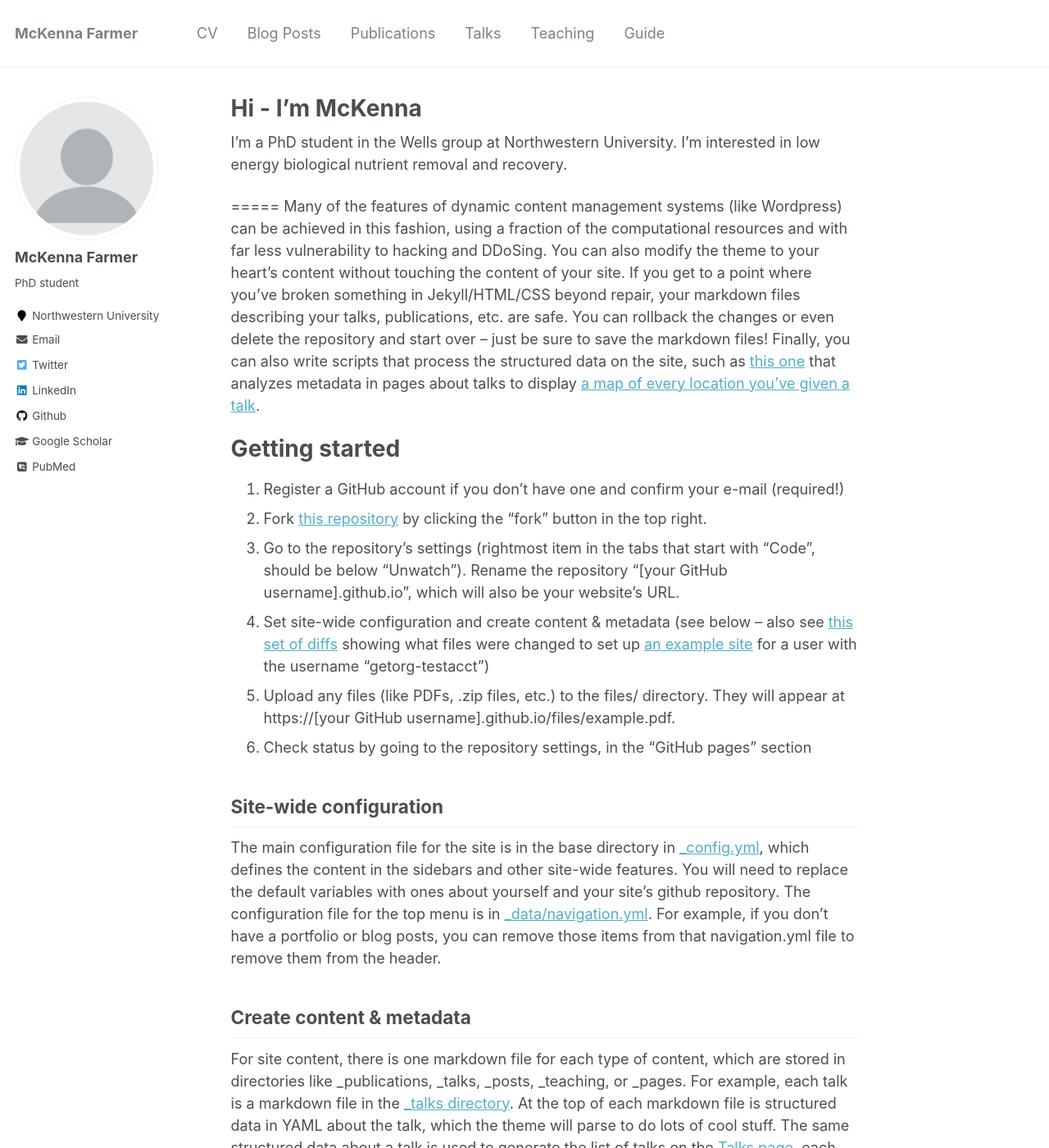
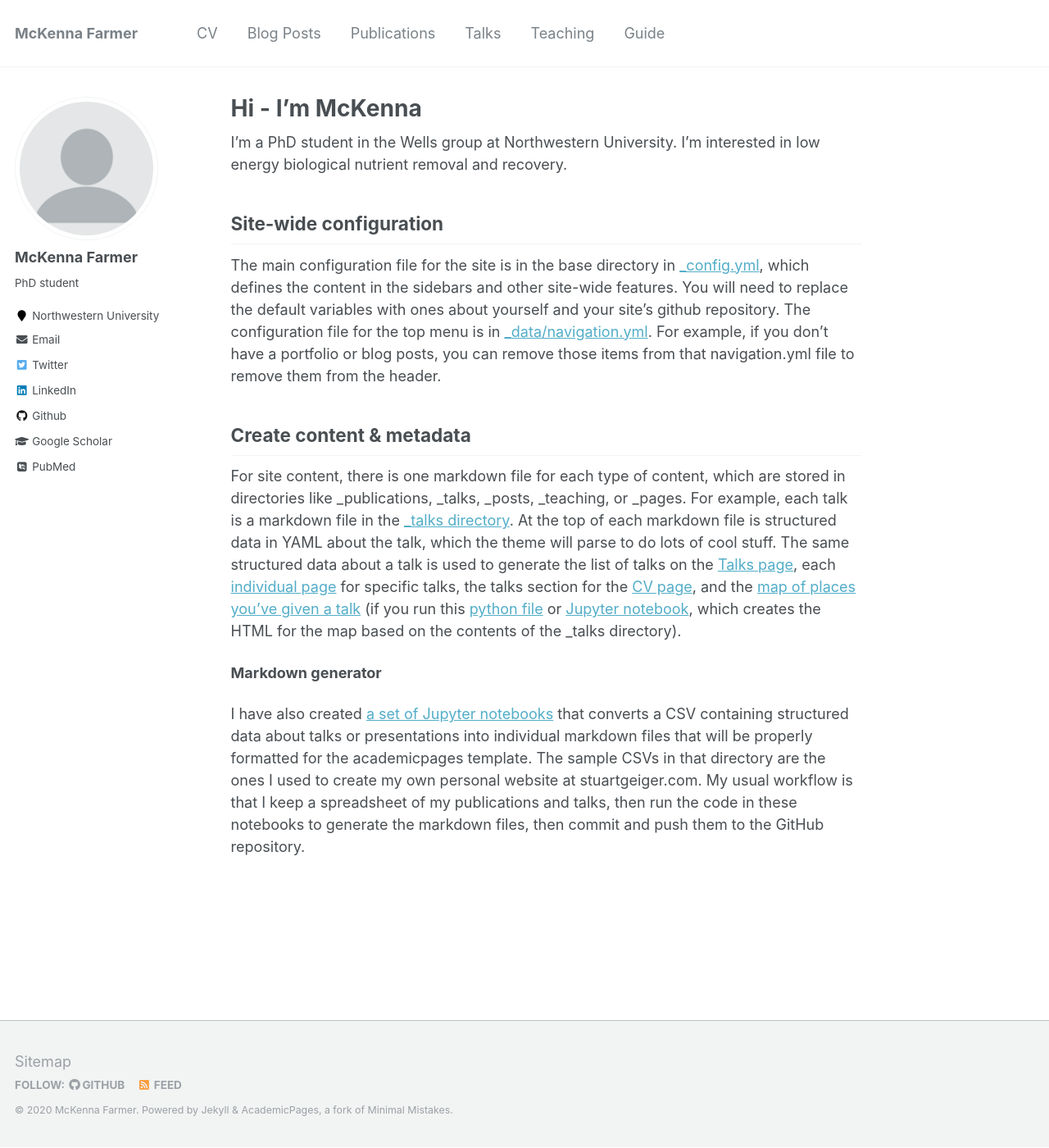
Before and after one commit to mckfarm/mckfarm.github.io, a Jekyll site: the page built from _pages/about.md, in a window 1280 px wide and 1400 px high. Shown: the whole window at 82% size. Built offline with Jekyll 4.4.1, drawn with Linux system fonts in a browser that asks for light colours; some web fonts are replaced; some of the changed text lies outside the part shown.

Commit message:
Update about.md

```diff
--- a/_pages/about.md
+++ b/_pages/about.md
@@ -10,17 +10,7 @@ redirect_from:
 
 I'm a PhD student in the Wells group at Northwestern University. I'm interested in low energy biological nutrient removal and recovery.
 
-=====
-Many of the features of dynamic content management systems (like Wordpress) can be achieved in this fashion, using a fraction of the computational resources and with far less vulnerability to hacking and DDoSing. You can also modify the theme to your heart's content without touching the content of your site. If you get to a point where you've broken something in Jekyll/HTML/CSS beyond repair, your markdown files describing your talks, publications, etc. are safe. You can rollback the changes or even delete the repository and start over -- just be sure to save the markdown files! Finally, you can also write scripts that process the structured data on the site, such as [this one](https://github.com/academicpages/academicpages.github.io/blob/master/talkmap.ipynb) that analyzes metadata in pages about talks to display [a map of every location you've given a talk](https://academicpages.github.io/talkmap.html).
 
-Getting started
-======
-1. Register a GitHub account if you don't have one and confirm your e-mail (required!)
-1. Fork [this repository](https://github.com/academicpages/academicpages.github.io) by clicking the "fork" button in the top right.
-1. Go to the repository's settings (rightmost item in the tabs that start with "Code", should be below "Unwatch"). Rename the repository "[your GitHub username].github.io", which will also be your website's URL.
-1. Set site-wide configuration and create content & metadata (see below -- also see [this set of diffs](http://archive.is/3TPas) showing what files were changed to set up [an example site](https://getorg-testacct.github.io) for a user with the username "getorg-testacct")
-1. Upload any files (like PDFs, .zip files, etc.) to the files/ directory. They will appear at https://[your GitHub username].github.io/files/example.pdf.
-1. Check status by going to the repository settings, in the "GitHub pages" section
 
 Site-wide configuration
 ------
@@ -34,14 +24,3 @@ For site content, there is one markdown file for each type of content, which are
 
 I have also created [a set of Jupyter notebooks](https://github.com/academicpages/academicpages.github.io/tree/master/markdown_generator
 ) that converts a CSV containing structured data about talks or presentations into individual markdown files that will be properly formatted for the academicpages template. The sample CSVs in that directory are the ones I used to create my own personal website at stuartgeiger.com. My usual workflow is that I keep a spreadsheet of my publications and talks, then run the code in these notebooks to generate the markdown files, then commit and push them to the GitHub repository.
-
-How to edit your site's GitHub repository
-------
-Many people use a git client to create files on their local computer and then push them to GitHub's servers. If you are not familiar with git, you can directly edit these configuration and markdown files directly in the github.com interface. Navigate to a file (like [this one](https://github.com/academicpages/academicpages.github.io/blob/master/_talks/2012-03-01-talk-1.md) and click the pencil icon in the top right of the content preview (to the right of the "Raw | Blame | History" buttons). You can delete a file by clicking the trashcan icon to the right of the pencil icon. You can also create new files or upload files by navigating to a directory and clicking the "Create new file" or "Upload files" buttons.
-
-Example: editing a markdown file for a talk
-![Editing a markdown file for a talk](/images/editing-talk.png)
-
-For more info
-------
-More info about configuring academicpages can be found in [the guide](https://academicpages.github.io/markdown/). The [guides for the Minimal Mistakes theme](https://mmistakes.github.io/minimal-mistakes/docs/configuration/) (which this theme was forked from) might also be helpful.
```
